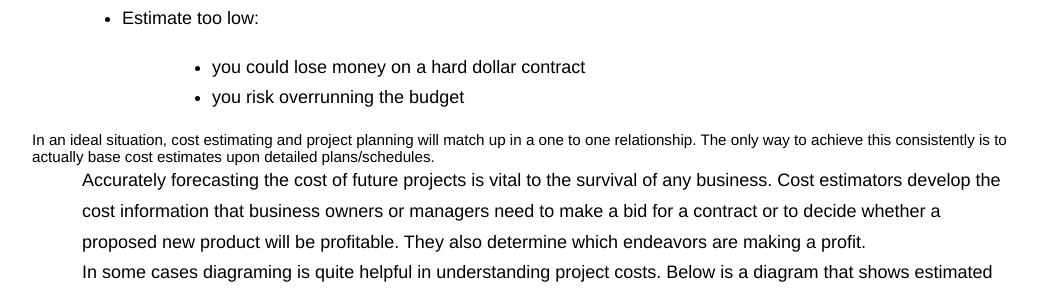
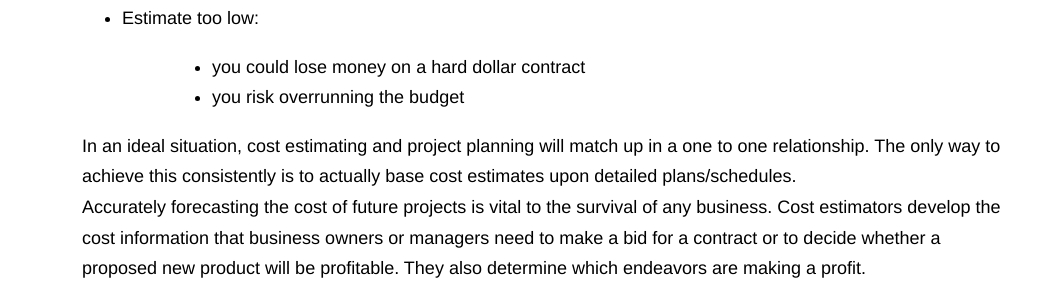
Before and after one commit to JonahOliphant/OPEN-ACCESS-TEXTBOOK, a plain HTML site: page project-management/cost-mgmt.html in a window 1280 px wide. Shown: the part 3649-3939 px from the top of the page, without its empty margins (224-1261 px from the left). Drawn offline with Linux system fonts and the light colour scheme.

Commit message:
pixed a p in cost mang

```diff
--- a/project-management/cost-mgmt.html
+++ b/project-management/cost-mgmt.html
@@ -159,7 +159,7 @@
         </ul>
       </li>
     </ul>
-    In an ideal situation, cost estimating and project planning will match up in a one to one relationship. The only way to achieve this consistently is to actually base cost estimates upon detailed plans/schedules.
+    <p>In an ideal situation, cost estimating and project planning will match up in a one to one relationship. The only way to achieve this consistently is to actually base cost estimates upon detailed plans/schedules.</p>
     <p>Accurately forecasting the cost of future projects is vital to the survival of any business. Cost estimators develop the cost information that business owners or managers need to make a bid for a contract or to decide whether a proposed new product will be profitable. They also determine which endeavors are making a profit.</p>
     <p>In some cases diagraming is quite helpful in understanding project costs. Below is a diagram that shows estimated cost for completion based on expenses to date:</p>
     <p><img src="https://www.mydeskdrawer.com/projectmanagement/images/costchart.gif" alt="cost chart" width="446" height="389"></p>
```
